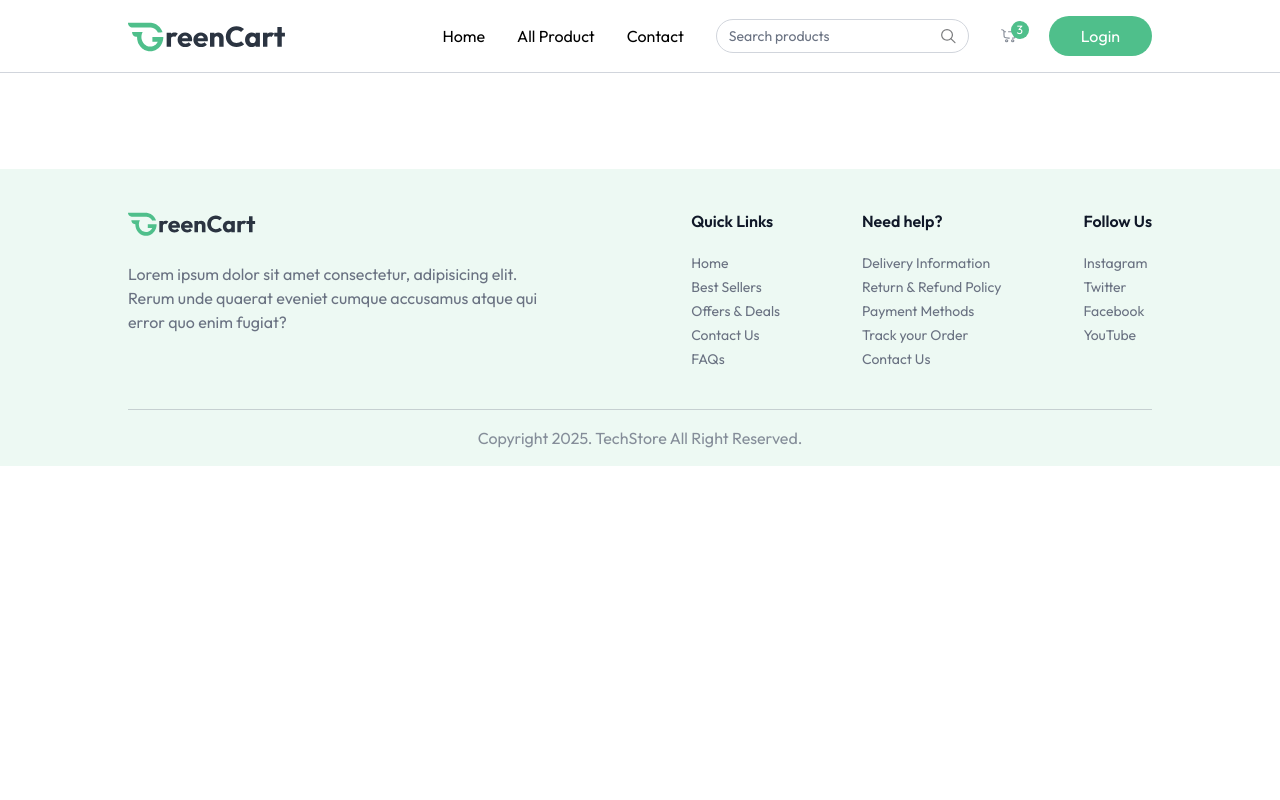
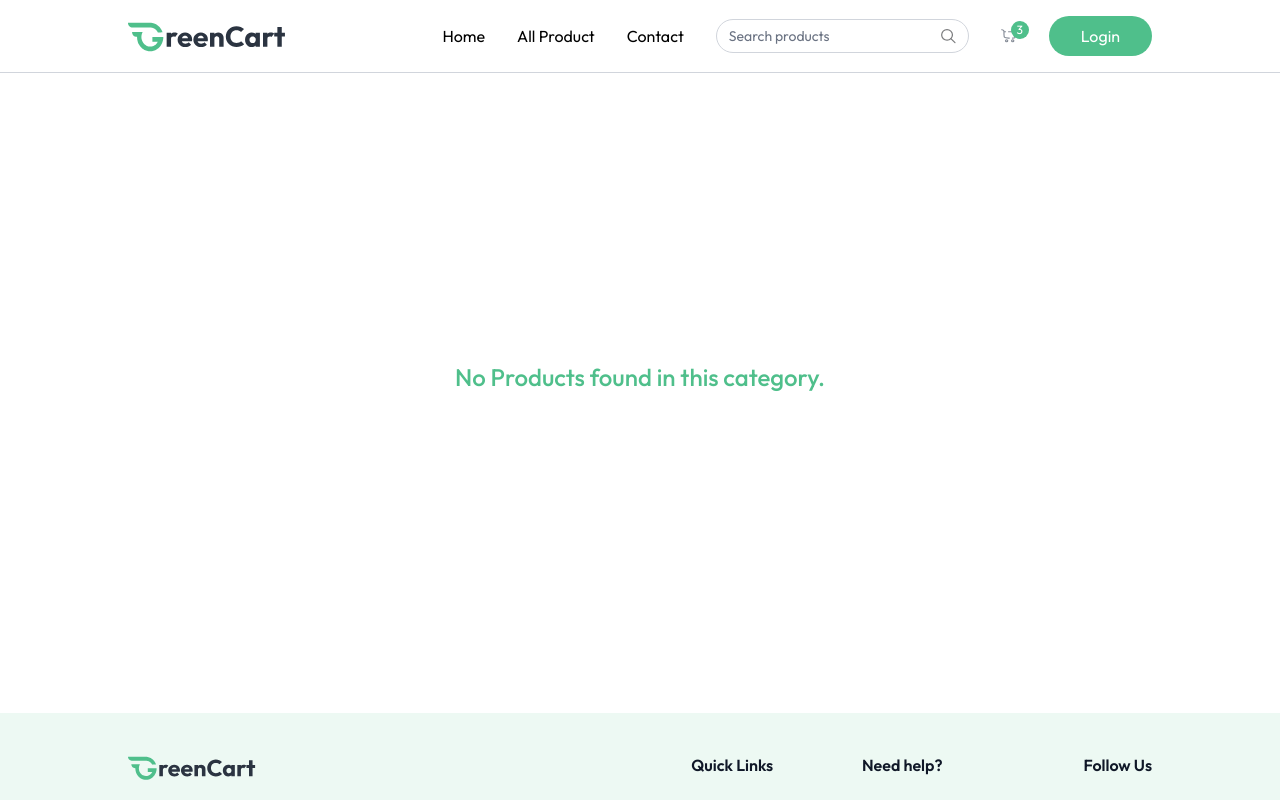
Before and after one commit to saicastic/techstore, a React (Vite) app in the folder client/: page /products/1 in a window 1280 px wide. Shown: the top 800 px of the page. Built offline with nearby package versions, Linux system fonts and the light colour scheme.

Commit message:
add ProductCategory.jsx

```diff
--- a/client/src/App.jsx
+++ b/client/src/App.jsx
@@ -7,6 +7,7 @@
 import { useAppContext } from "./context/AppContext";
 import Login from "./components/Login";
 import AllProducts from "./components/AllProducts";
+import ProductCategory from "./pages/ProductCategory";
 
 const App = () => {
   const isSellerPath = useLocation().pathname.includes("seller");
@@ -23,6 +24,7 @@
         <Routes>
           <Route path="/" element={<Home />} />
           <Route path="/products" element={<AllProducts />} />
+          <Route path="/products/:category" element={<ProductCategory />} />
         </Routes>
       </div>
       {!isSellerPath && <Footer />}
--- a/client/src/components/ProductCard.jsx
+++ b/client/src/components/ProductCard.jsx
@@ -2,11 +2,20 @@
 import { useAppContext } from "../context/AppContext";
 
 const ProductCard = ({ product }) => {
-  const { currency, addToCart, removeFromCart, cartItems } = useAppContext();
+  const { currency, addToCart, removeFromCart, cartItems, navigate } =
+    useAppContext();
 
   return (
     product && (
-      <div className="border border-gray-500/20 rounded-md md:px-4 px-3 py-2 bg-white min-w-56 max-w-56 w-full">
+      <div
+        onClick={() => {
+          navigate(
+            `/products/${product.category.toLowerCase()}/${product._id}`
+          );
+          scrollTo(0, 0);
+        }}
+        className="border border-gray-500/20 rounded-md md:px-4 px-3 py-2 bg-white min-w-56 max-w-56 w-full"
+      >
         <div className="group cursor-pointer flex items-center justify-center px-2">
           <img
             className="group-hover:scale-105 transition max-w-26 md:max-w-36"
--- /dev/null
+++ b/client/src/pages/ProductCategory.jsx
@@ -0,0 +1,43 @@
+import React from "react";
+import { useAppContext } from "../context/AppContext";
+import { useParams } from "react-router-dom";
+import { categories } from "../assets/assets";
+import ProductCard from "../components/ProductCard";
+
+const ProductCategory = () => {
+  const { products } = useAppContext();
+  const { category } = useParams();
+
+  const searchCategory = categories.find(
+    (item) => item.path.toLowerCase() === category
+  );
+
+  const filteredProducts = products.filter(
+    (product) => product.category.toLowerCase() === category
+  );
+  return (
+    <div className="mt-16">
+      {searchCategory && (
+        <div className="flex flex-col items-end w-max">
+          <p>{searchCategory.text.toUpperCase()}</p>
+          <div className="w-16 h-0.5 bg-primary rounded-full" />
+        </div>
+      )}
+      {filteredProducts.length > 0 ? (
+        <div className="grid grid-cols-2 sm:grid-cols-3 md:grid-cols-4 gap-3 md:gap-6 lg:grid-cols-5 mt-6">
+          {filteredProducts.map((product) => (
+            <ProductCard key={product._id} product={product} />
+          ))}
+        </div>
+      ) : (
+        <div className="flex items-center justify-center h-[60vh]">
+          <p className="text-2xl font-medium text-primary">
+            No Products found in this category.
+          </p>
+        </div>
+      )}
+    </div>
+  );
+};
+
+export default ProductCategory;
```
